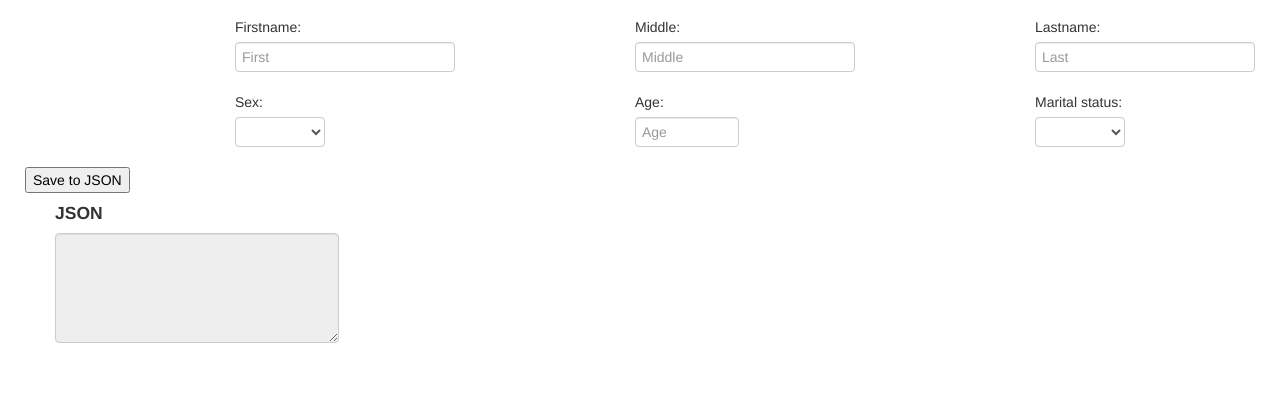
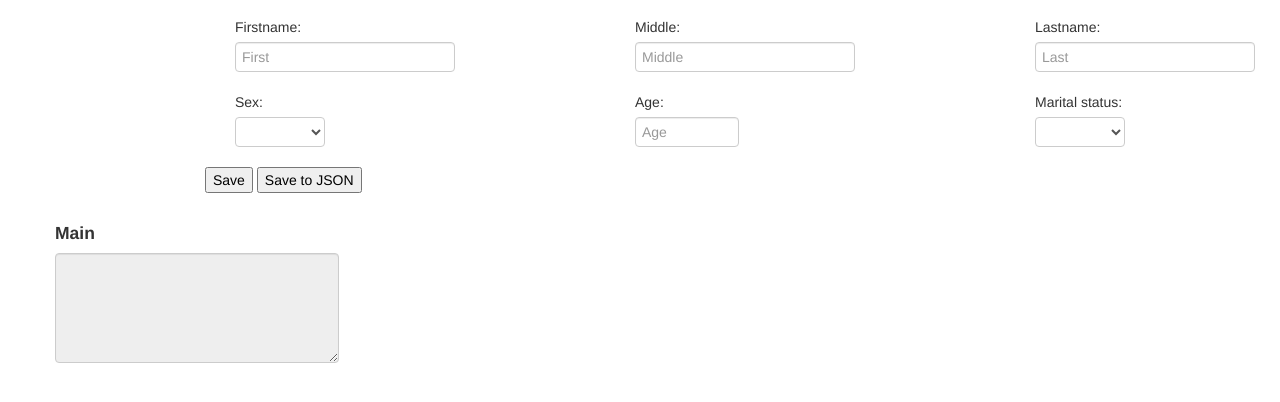
Before and after one commit to ameypotnis/PatientBook, a plain HTML site: page client/new.html in a window 1280 px wide. Shown: the part 84-486 px from the top of the page. Drawn offline with Linux system fonts and the light colour scheme.

Commit message:
Added ajax call to save method

```diff
--- a/client/new.html
+++ b/client/new.html
@@ -126,12 +126,18 @@
             </div>
         </div>
         <div class="row">
-            <button data-bind='click: save'>Save to JSON</button>
-            <div class="span12">
-                <h4>JSON</h4>
+            <div class="control-group">
+                <div class="controls">
+                    <button class="ui-button-primary"  data-bind="click: add">Save</button>
+                    <button data-bind='click: save'>Save to JSON</button>
+                </div>
+            </div>
+            <div class="span4">
+                <h4>Main</h4>
                 <textarea class="input-xlarge" data-bind='value: lastSavedJson' rows='5' cols='160' disabled='disabled'> </textarea>
             </div>
         </div>
+    </div>
 </form>
 <!-- Placed at the end of the document so the pages load faster -->
 <script src="../assets/js/bootstrap.min.js"></script>
--- a/server/package.json
+++ b/server/package.json
@@ -1,5 +1,5 @@
 {
-    "name": "patient book",
+    "name": "patient-book",
     "description": "patient book app",
     "version": "0.0.1",
     "private": true,
```
